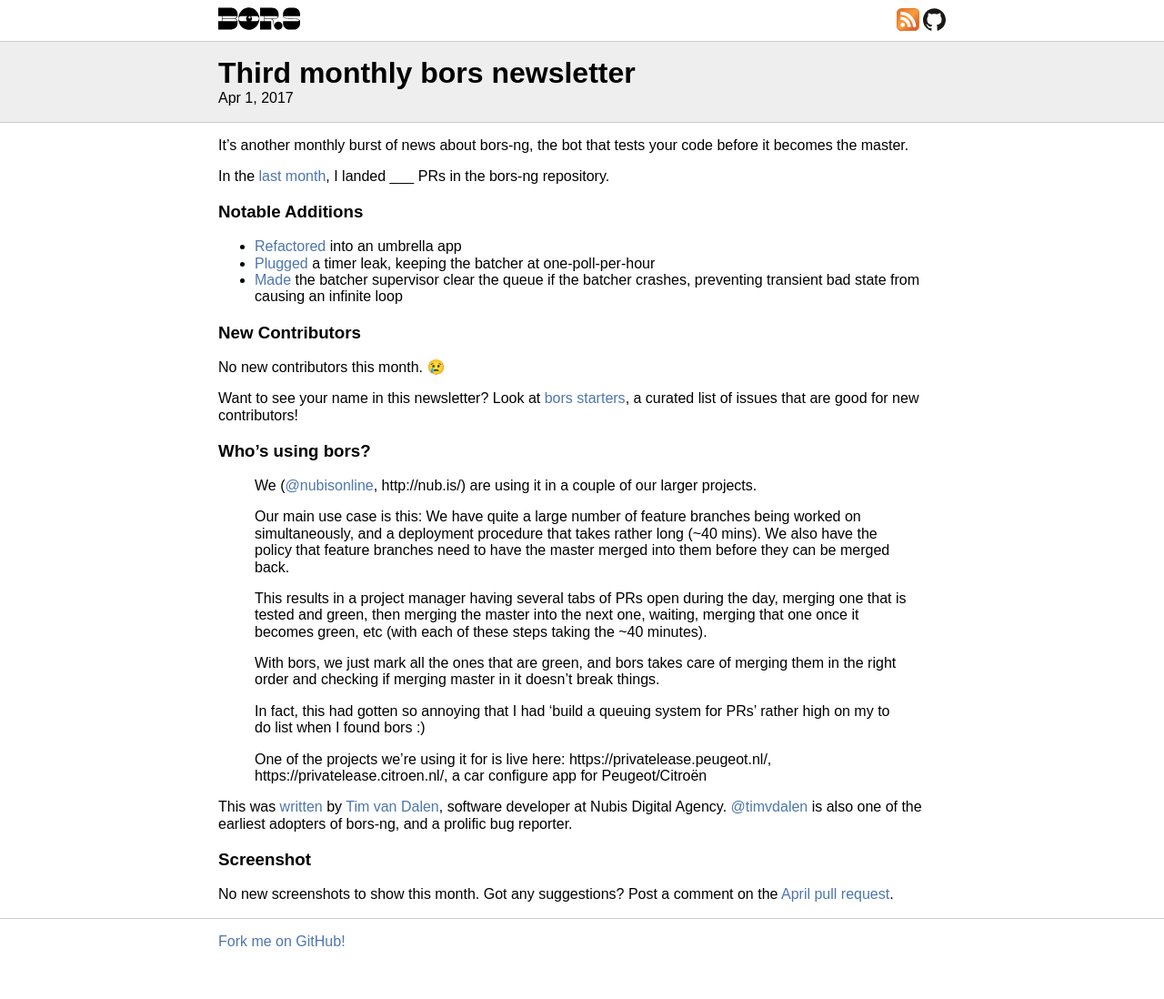
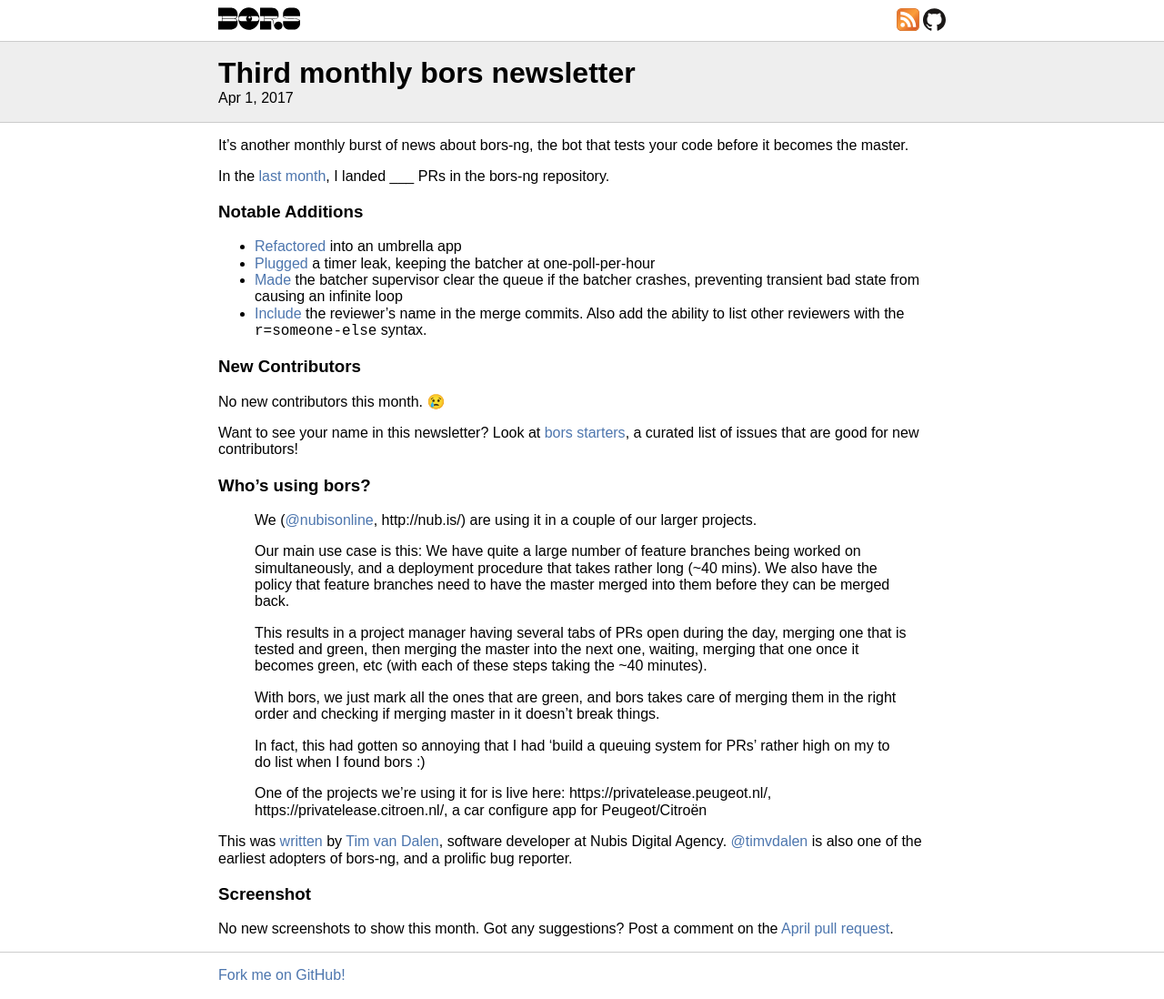
Before and after one commit to bors-ng/bors-ng.github.io, a Jekyll site: the page built from _posts/2017-04-01-tmib-03.md, in a window 1280 px wide. Shown: the whole page at 91% size. Built offline with Jekyll 4.4.1, drawn with Linux system fonts in a browser that asks for light colours; before the commit the page ends 1060 px from its top, so only the background shows below that.

Commit message:
Update 2017-04-01-tmib-03.md
Add bors-ng/bors-ng#121

```diff
--- a/_posts/2017-04-01-tmib-03.md
+++ b/_posts/2017-04-01-tmib-03.md
@@ -17,6 +17,7 @@
 * [Refactored](https://github.com/bors-ng/bors-ng/pull/111) into an umbrella app
 * [Plugged](https://github.com/bors-ng/bors-ng/pull/114) a timer leak, keeping the batcher at one-poll-per-hour
 * [Made](https://github.com/bors-ng/bors-ng/pull/117) the batcher supervisor clear the queue if the batcher crashes, preventing transient bad state from causing an infinite loop
+* [Include](https://github.com/bors-ng/bors-ng/pull/121) the reviewer's name in the merge commits. Also add the ability to list other reviewers with the `r=someone-else` syntax.
 
 
 ### New Contributors
```
